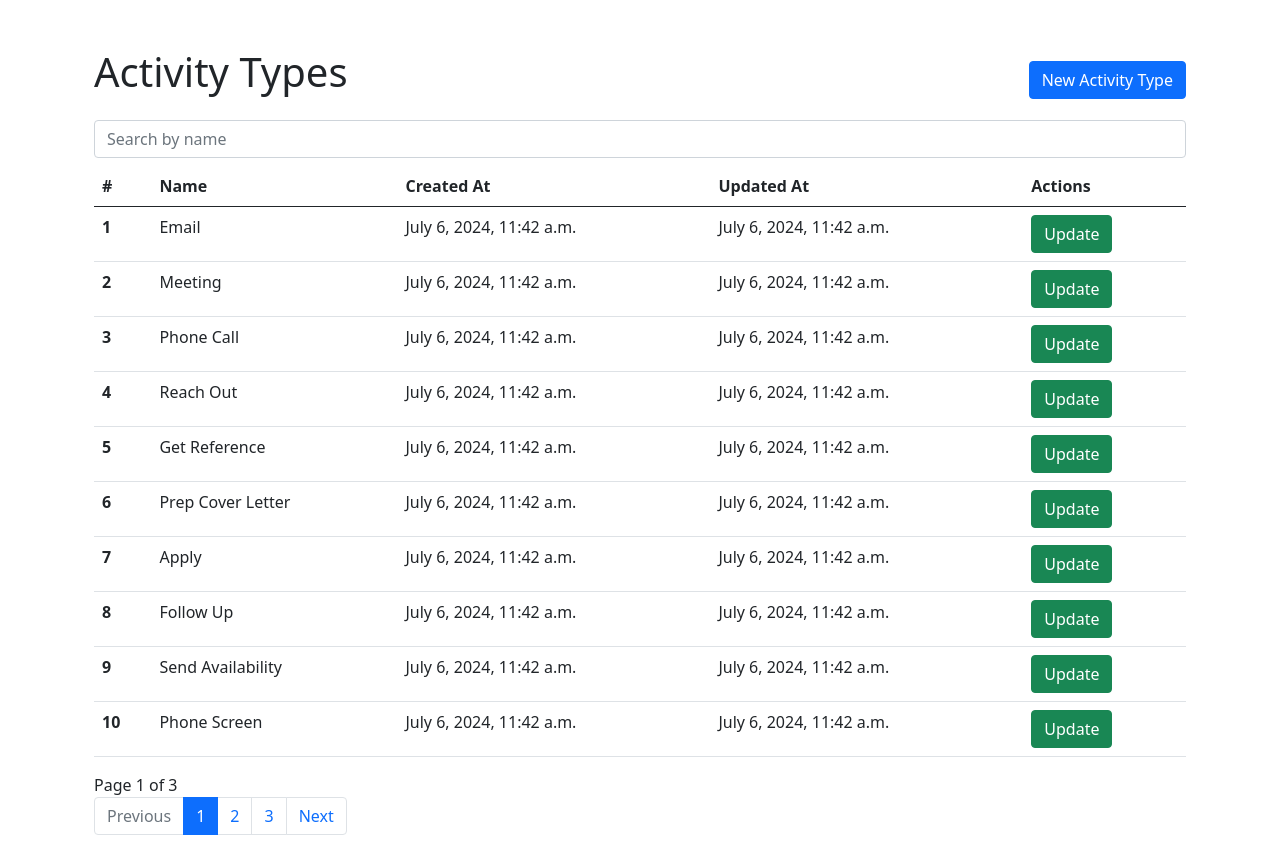
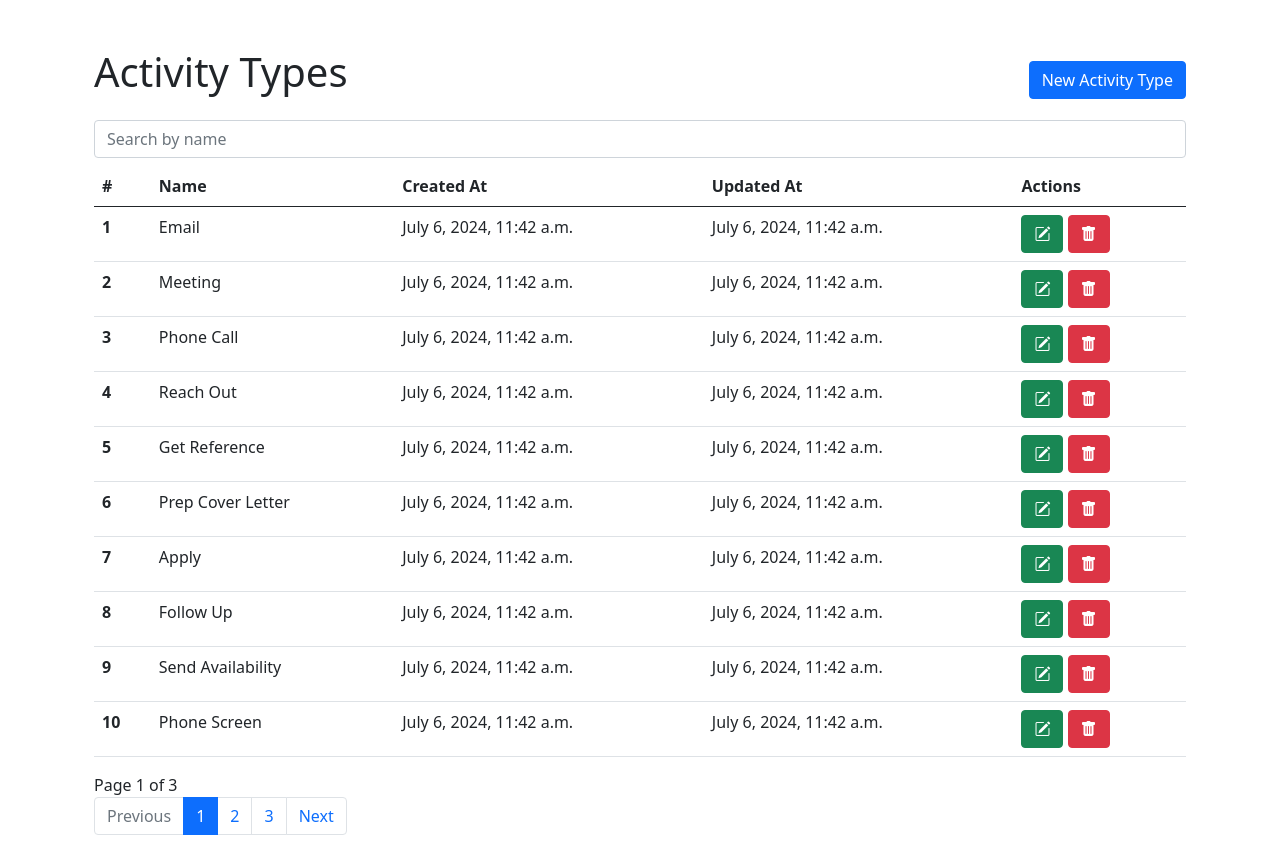
Before and after one commit to MuhammadAmir5670/job-tracker, a Django app: page /activity/types/ in a window 1280 px wide. Shown: the part 56-907 px from the top of the page. Run offline with Django 4.2, Linux system fonts and the light colour scheme; data comes from the database, SQL or seed files in the repository; parts of the project's set-up code (start-up, migrations or seed data) failed here and were passed over; some libraries are stand-ins or nearby versions.

Commit message:
activit_type_list.html: add icons to buttons

```diff
--- a/activities/templates/activities/activity_type_list.html
+++ b/activities/templates/activities/activity_type_list.html
@@ -31,7 +31,9 @@
                             <td>{{ activity_type.updated_at }}</td>
                             <td>
                                 <a href='{% url "activity_type_update" pk=activity_type.id %}'
-                                   class="btn btn-success">Update</a>
+                                   class="btn btn-success"><i class="bi bi-pencil-square"></i></a>
+                                <a href='{% url "activity_type_delete" pk=activity_type.id %}'
+                                   class="btn btn-danger"><i class="bi bi-trash-fill"></i></a>
                             </td>
                         </tr>
                     {% endfor %}
```
